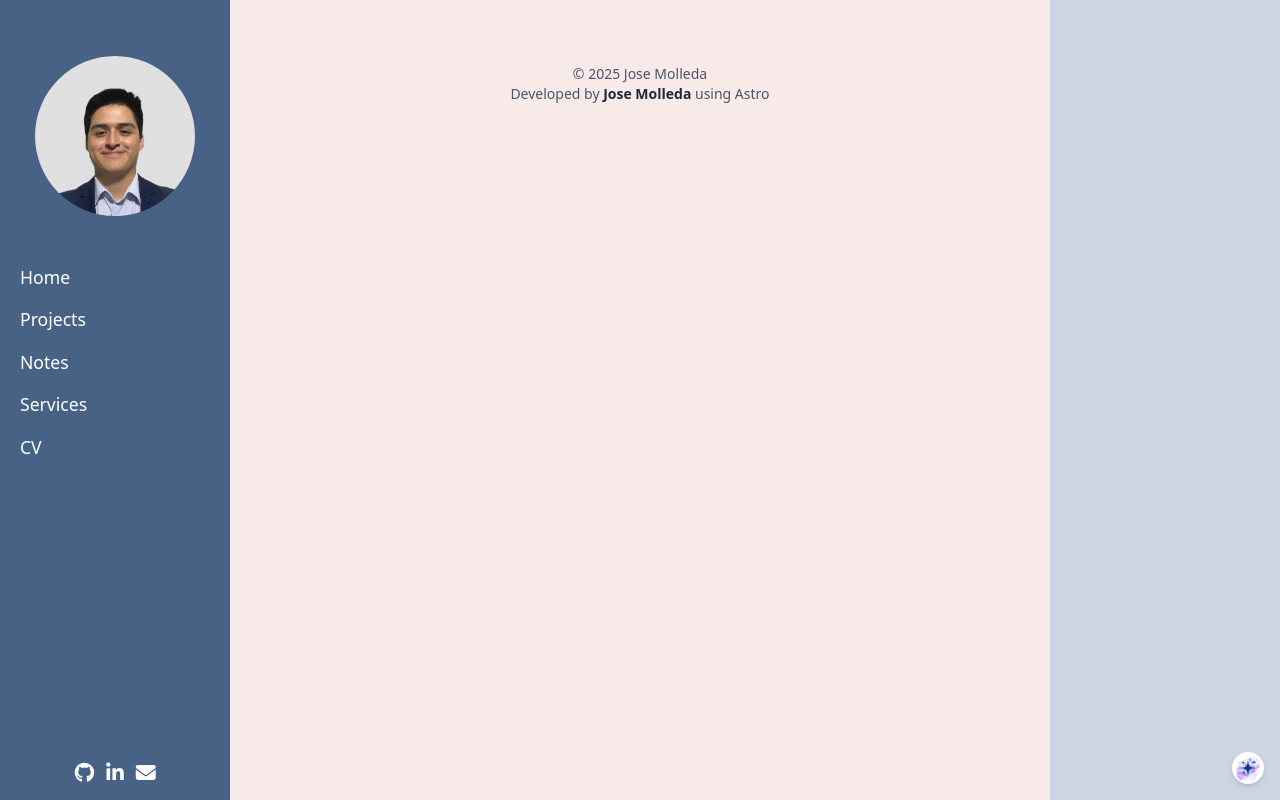
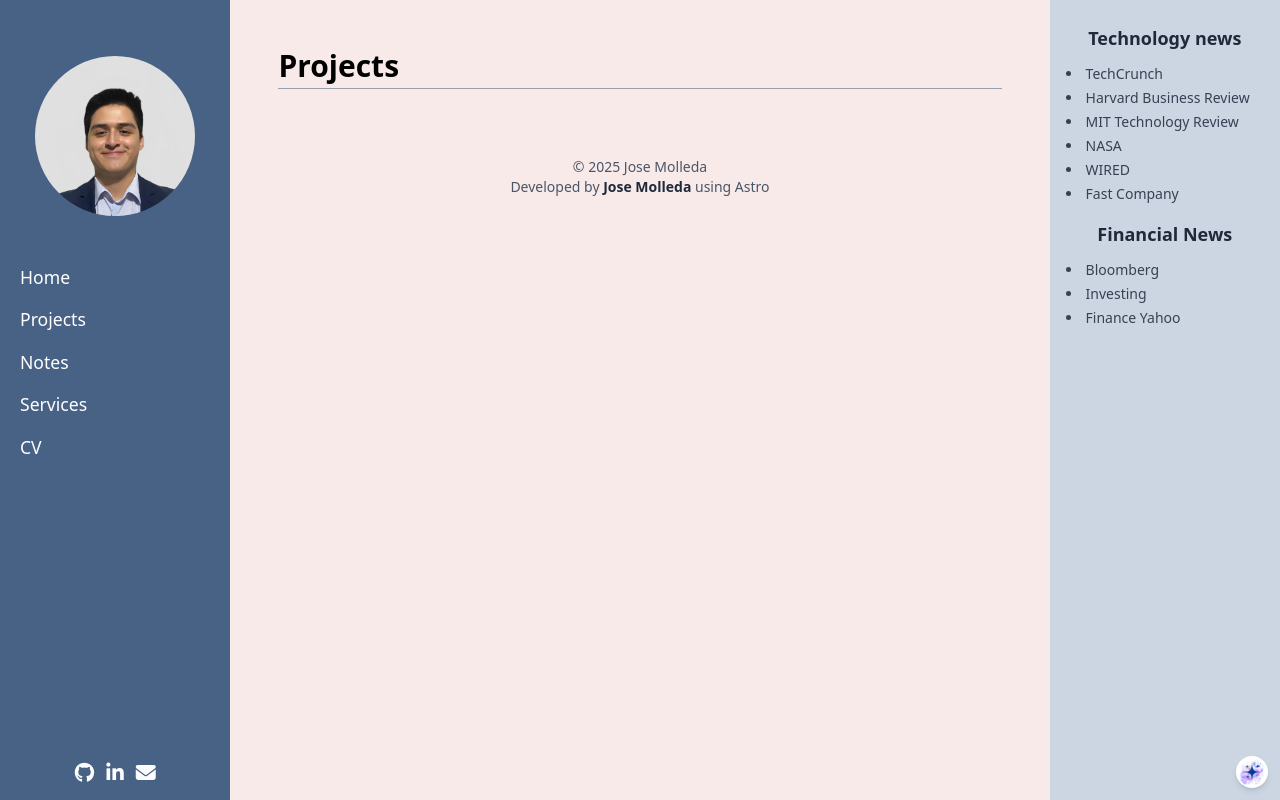
Before and after one commit to JoseMolleda11/josemolleda11.github.io, an Astro site: page /Projects in a window 1280 px wide. Built offline with nearby package versions, Linux system fonts and the light colour scheme; Astro itself is replaced by a stand-in of ours.

Commit message:
New changes

```diff
--- a/src/components/magazines.astro
+++ b/src/components/magazines.astro
@@ -4,7 +4,7 @@
 
 <div class="pt-6 px-4">
     <h2 class="text-lg font-bold text-center text-gray-800 mb-3">
-      Technology Magazines
+      Technology news
     </h2>
     <ul class="space-y-1 list-disc list-inside text-sm text-gray-700">
       <li>
@@ -14,10 +14,57 @@
         </a>
       </li>
       <li>
-        ...
+        <a href="https://hbr.org/" target="_blank"
+        class="hover:underline hover:text-blue-600 transition-colors">
+          Harvard Business Review
+        </a>
       </li>
       <li>
-        ...
+        <a href="https://www.technologyreview.com/" target="_blank"
+        class="hover:underline hover:text-blue-600 transition-colors">
+          MIT Technology Review
+        </a>
+      </li>
+      <li>
+        <a href="https://www.nasa.gov/" target="_blank"
+        class="hover:underline hover:text-blue-600 transition-colors">
+          NASA
+        </a>
+      </li>
+      <li>
+        <a href="https://es.wired.com/" target="_blank"
+        class="hover:underline hover:text-blue-600 transition-colors">
+          WIRED
+        </a>
+      </li>
+      <li>
+        <a href="https://www.fastcompany.com/" target="_blank"
+        class="hover:underline hover:text-blue-600 transition-colors">
+          Fast Company
+        </a>
+      </li>
+    </ul>
+    <h2 class="text-lg font-bold text-center text-gray-800 mb-3 pt-4">
+      Financial News
+    </h2>
+    <ul class="space-y-1 list-disc list-inside text-sm text-gray-700">
+      <li>
+        <a href="https://www.bloomberg.com/latam/" target="_blank"
+        class="hover:underline hover:text-blue-600 transition-colors">
+          Bloomberg
+        </a>
+      </li>
+      <li>
+        <a href="https://es.investing.com/" target="_blank"
+        class="hover:underline hover:text-blue-600 transition-colors">
+          Investing
+        </a>
+      </li>
+      <li>
+        <a href="https://finance.yahoo.com/" target="_blank"
+        class="hover:underline hover:text-blue-600 transition-colors">
+          Finance Yahoo
+        </a>
       </li>
     </ul>
   </div>
--- a/src/layouts/Layout.astro
+++ b/src/layouts/Layout.astro
@@ -47,7 +47,7 @@ import "../styles/global.css";
       <slot name="ab" />
 
       <!-- Icono fijo al fondo -->
-      <div class="absolute bottom-4 right-4">
+      <div class="absolute bottom-3 right-3">
         <div class="w-8 h-8 bg-white rounded-full flex items-center justify-center shadow-md">
           <img src={LogoSrc} alt="Logo Picture" class="w-7 h-7" />
         </div>
--- a/src/pages/CV.astro
+++ b/src/pages/CV.astro
@@ -1,8 +1,21 @@
 ---
 import Layout from '../layouts/Layout.astro';
+import Magazine from '../components/magazines.astro';
 ---
 
 <Layout>
+	<aside slot="jl">
 
+	</aside>
+	<main slot="mr" class="m-6">
+		<h1 class="text-3xl font-bold">
+			Profile
+		</h1>
+		<hr class="border-t border-gray-400 my-1" />
+	</main>
+	<aside slot="ab">
+		<Magazine>
 
+		</Magazine>
+	</aside>
 </Layout>
--- a/src/pages/Notes.astro
+++ b/src/pages/Notes.astro
@@ -1,15 +1,21 @@
 ---
 import Layout from '../layouts/Layout.astro';
+import Magazine from '../components/magazines.astro';
 ---
 
 <Layout>
 	<aside slot="jl">
 
 	</aside>
-	<main>
+	<main slot="mr" class="m-6">
+		<h1 class="text-3xl font-bold">
+			Notes
+		</h1>
+		<hr class="border-t border-gray-400 my-1" />
+	</main>
+	<aside slot="ab">
+		<Magazine>
 
-	</main>
+		</Magazine>
+	</aside>
 </Layout>
-<style>
-
-</style>
--- a/src/pages/Projects.astro
+++ b/src/pages/Projects.astro
@@ -1,15 +1,21 @@
 ---
 import Layout from '../layouts/Layout.astro';
+import Magazine from '../components/magazines.astro';
 ---
 
 <Layout>
 	<aside slot="jl">
 
 	</aside>
-	<main>
+	<main slot="mr" class="m-6">
+		<h1 class="text-3xl font-bold">
+			Projects
+		</h1>
+		<hr class="border-t border-gray-400 my-1" />
+	</main>
+	<aside slot="ab">
+		<Magazine>
 
-	</main>
+		</Magazine>
+	</aside>
 </Layout>
-<style>
-
-</style>
--- a/src/pages/Services.astro
+++ b/src/pages/Services.astro
@@ -1,15 +1,21 @@
 ---
 import Layout from '../layouts/Layout.astro';
+import Magazine from '../components/magazines.astro';
 ---
 
 <Layout>
 	<aside slot="jl">
 
 	</aside>
-	<main>
+	<main slot="mr" class="m-6">
+		<h1 class="text-3xl font-bold">
+			Services
+		</h1>
+		<hr class="border-t border-gray-400 my-1" />
+	</main>
+	<aside slot="ab">
+		<Magazine>
 
-	</main>
+		</Magazine>
+	</aside>
 </Layout>
-<style>
-
-</style>
```
Also changed, not shown: src/pages/index.astro (+1 -1 lines).
